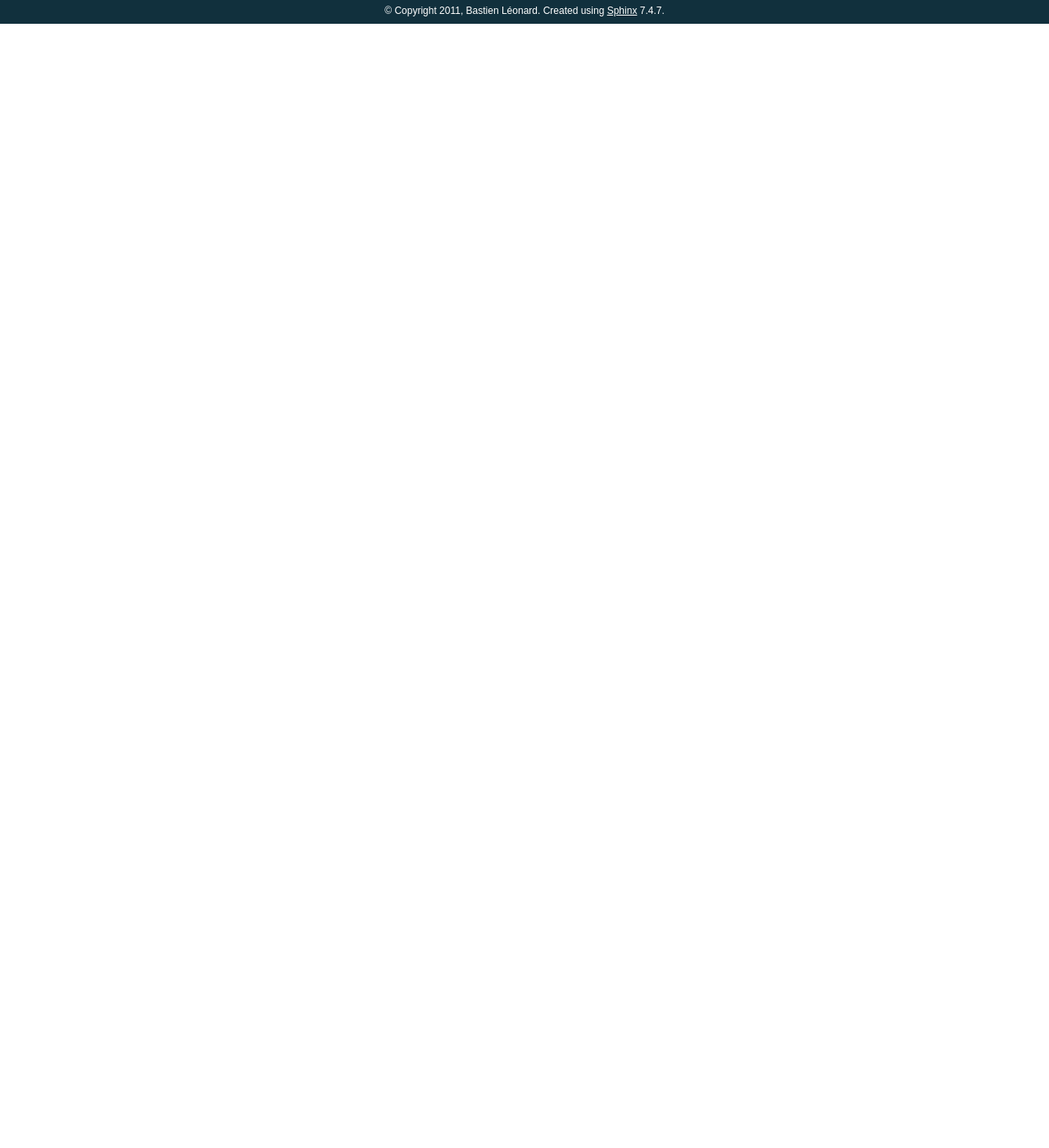
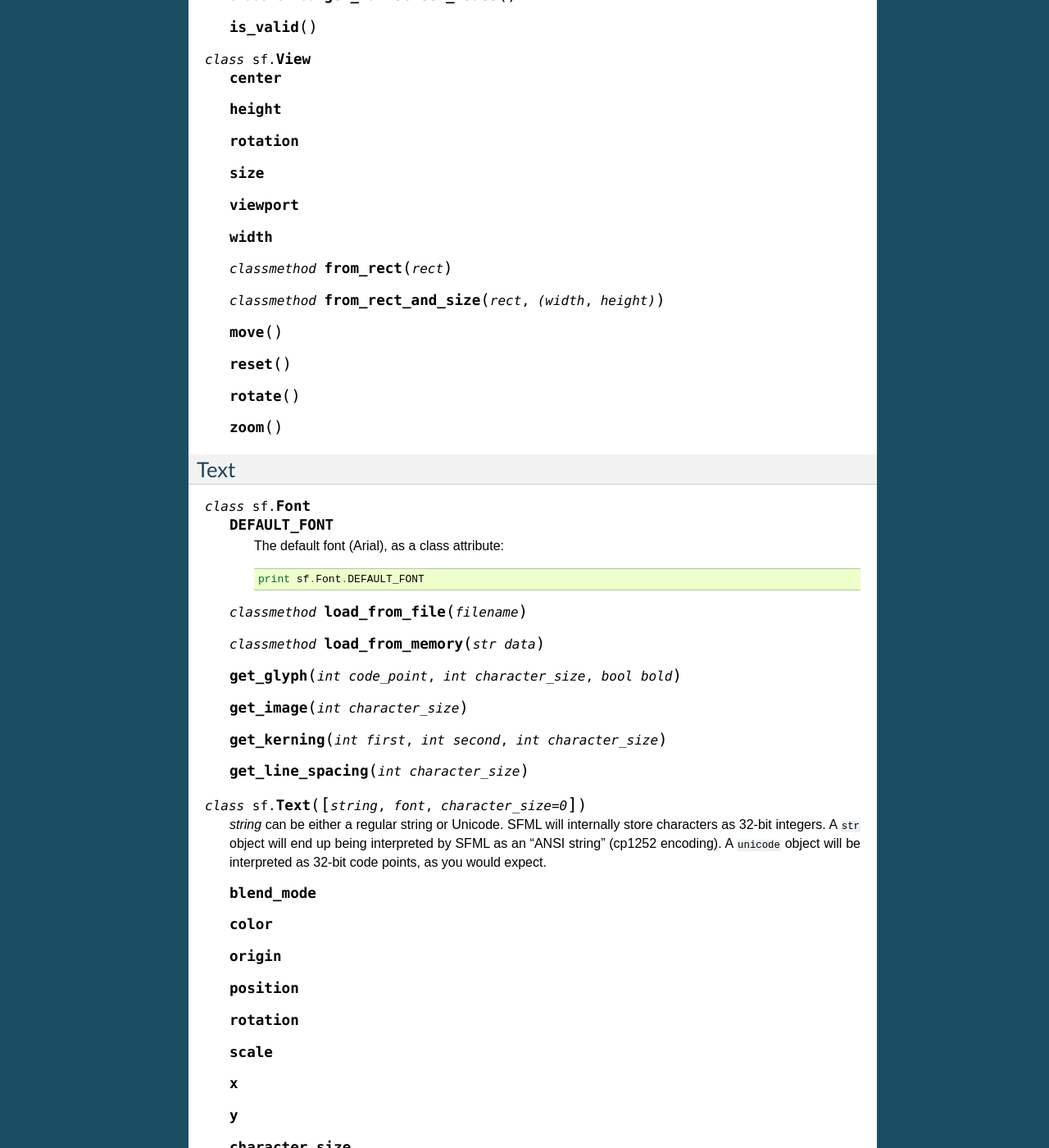
Before and after one commit to intjelic/python-sfml, a Sphinx documentation site: the page built from doc/sphinx/source/graphics.rst, in a window 1280 px wide and 1400 px high, scrolled down 4345 px. Shown: the whole window at 82% size. Built offline with Sphinx 7.4.7, drawn with Linux system fonts in a browser that asks for light colours; before the commit the page ends 4374 px from its top, so only the background shows below that; some of the changed text lies outside the part shown.

```diff
--- a/doc/sphinx/source/graphics.rst
+++ b/doc/sphinx/source/graphics.rst
@@ -27,8 +27,14 @@ Graphics
 
 
 
+
+
+
+Image display
+-------------
+
+
 .. class:: Image(int width, int height[, color])
-
 
    .. attribute:: height
    .. attribute:: smooth
@@ -70,7 +76,6 @@ Graphics
 .. class:: Sprite([image, position=(0,0), scale=(1,1), rotation=0.0,\
                   color=sf.Color.WHITE])
 
-
    .. attribute:: blend_mode
    .. attribute:: color
    .. attribute:: height
@@ -169,3 +179,125 @@ Graphics
    .. classmethod:: get_fullscreen_modes()
 
    .. method:: is_valid()
+
+
+
+.. class:: View( )
+
+
+
+   .. attribute:: center
+   .. attribute:: height
+   .. attribute:: rotation
+   .. attribute:: size
+   .. attribute:: viewport
+   .. attribute:: width
+
+   .. classmethod:: from_rect(rect)
+   .. classmethod:: from_rect_and_size(rect, (width, height))
+
+   .. method:: move
+   .. method:: reset
+   .. method:: rotate
+   .. method:: zoom
+
+
+
+
+
+Text
+----
+
+
+.. class:: Font()
+
+   .. attribute:: DEFAULT_FONT
+
+      The default font (Arial), as a class attribute::
+
+         print sf.Font.DEFAULT_FONT
+
+
+   .. classmethod:: load_from_file(filename)
+   .. classmethod:: load_from_memory(str data)
+
+   .. method:: get_glyph(int code_point, int character_size, bool bold)
+   .. method:: get_image(int character_size)
+   .. method:: get_kerning(int first, int second, int character_size)
+   .. method:: get_line_spacing(int character_size)
+
+
+
+.. class:: Text([string, font, character_size=0])
+
+   *string* can be either a regular string or Unicode. SFML will
+   internally store characters as 32-bit integers. A ``str`` object
+   will end up being interpreted by SFML as an "ANSI string" (cp1252
+   encoding). A ``unicode`` object will be interpreted as 32-bit code
+   points, as you would expect.
+
+   .. attribute:: blend_mode
+   .. attribute:: color
+   .. attribute:: origin
+   .. attribute:: position
+   .. attribute:: rotation
+   .. attribute:: scale
+   .. attribute:: x
+   .. attribute:: y
+
+   .. attribute:: character_size
+   .. attribute:: font
+   .. attribute:: rect
+   .. attribute:: string
+
+      This attribute can be set as either a ``str`` or ``unicode``
+      object. The value retrieved will be either ``str`` or
+      ``unicode`` as well, depending on what type has been set
+      before. See :class:`Text` for more information.
+
+   .. attribute:: style
+
+      Can be one or more of the following:
+
+      * ``sf.Text.REGULAR``
+      * ``sf.Text.BOLD``
+      * ``sf.Text.ITALIC``
+      * ``sf.Text.UNDERLINED``
+
+      Example::
+
+         text.style = sf.Text.BOLD | sf.Text.ITALIC
+
+   .. method:: tranform_to_local(float x, float y)
+   .. method:: transform_to_global(float x, float y)
+   .. method:: move(float x, float y)
+   .. method:: rotate(float angle)
+   .. method:: scale(float x, float y)
+
+
+
+.. class:: Glyph
+
+   .. attribute:: advance
+   .. attribute:: bounds
+   .. attribute:: sub_rect
+
+
+
+To do...
+--------
+
+
+.. class:: Shader
+
+
+
+.. class:: Drawable
+
+
+
+.. class:: RenderImage
+
+
+
+.. class:: Shape
```
Also changed, not shown: other parts of doc/sphinx/source/graphics.rst (+14 -9 lines), doc/sphinx/source/index.rst (+5 -5 lines).
